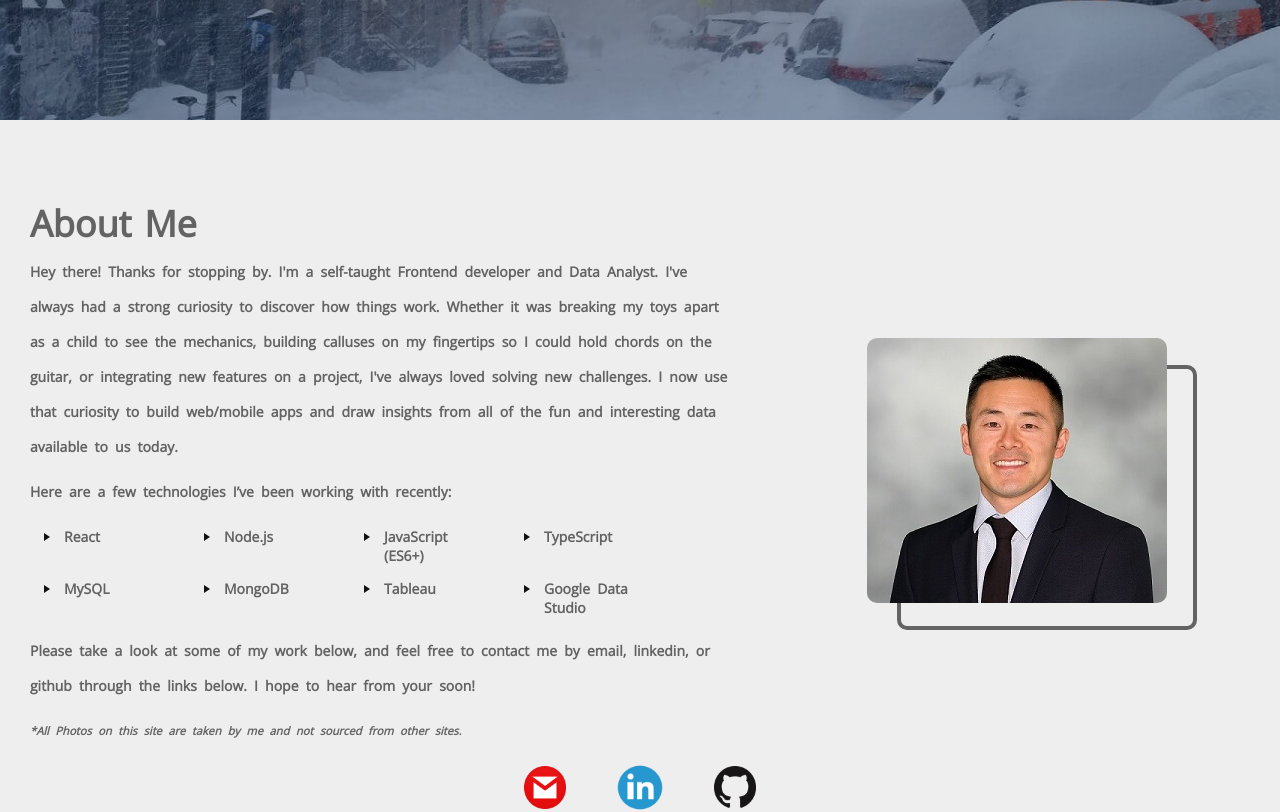
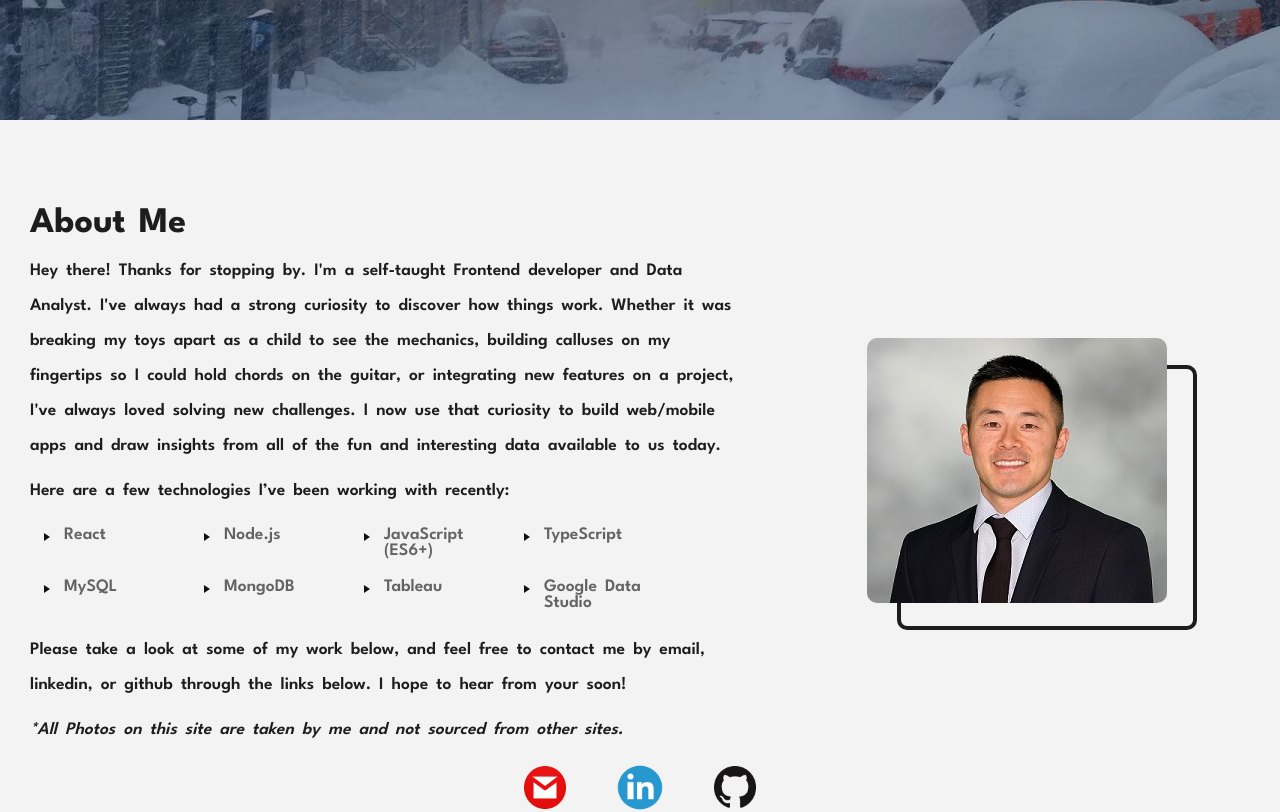
Before and after one commit to kabocha23/portfolio-website, a React (Create React App) app: page / in a window 1280 px wide. Shown: the part 680-1492 px from the top of the page. Built offline with nearby package versions, Linux system fonts and the light colour scheme; a web font is replaced by a local one.

Commit message:
changed font style and bg colors

```diff
--- a/src/components/AboutMe/AboutMe.css
+++ b/src/components/AboutMe/AboutMe.css
@@ -6,8 +6,9 @@
     justify-content: center;
     align-items: center;
     padding: 5% 0;
-    background-color: #eee;
+    background-color: rgb(243, 243, 243);
     cursor: default;
+    font-family: "League Spartan", Helvetica, Arial, sans-serif;
 }
 .about-sub-container {
     width: 100%;
@@ -42,7 +43,7 @@
     left: 10%;
     width: 100%;
     height: 100%;
-    border: 4px solid #636363;
+    border: 4px solid rgb(29, 29, 30);
     border-radius: 10px;
     content: '';
     z-index: 1;
@@ -56,11 +57,10 @@
     flex-flow: row wrap;
     width: 55%;
     max-width: 800px;
-    font-family: 'Open Sans', sans-serif;
     font-size: 1em;
     margin-left: 30px;
     margin-right: 20px;
-    color: #636363;
+    color: rgb(29, 29, 30);
     line-height: 2.5em;
     word-spacing: 0.25em;
 }
@@ -72,7 +72,8 @@
     font-weight: 700;
 }
 .about-content p  {
-    font-weight: 700;
+    font-weight: 600;
+    font-size: 1.25em;
     margin: 0px 0px 10px 0px;
 }
 .please-note {
```
